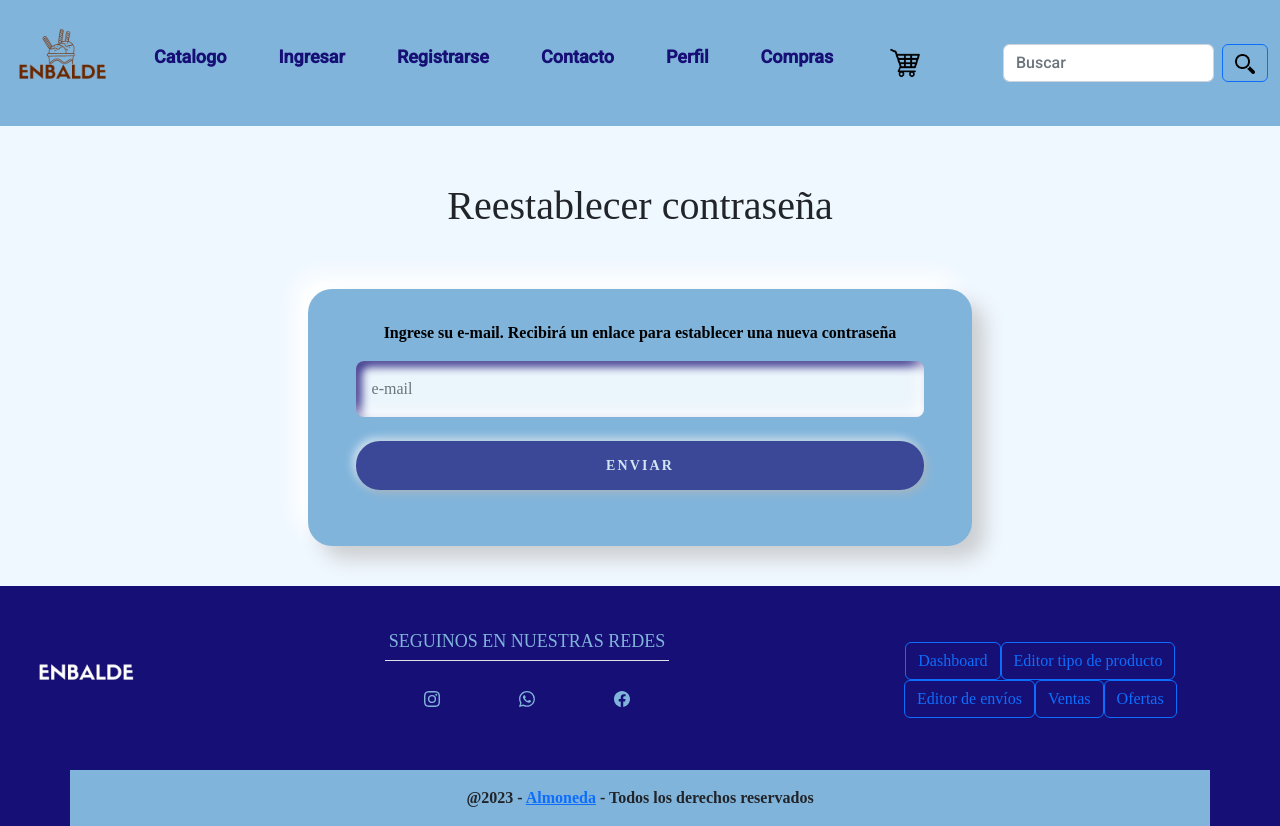
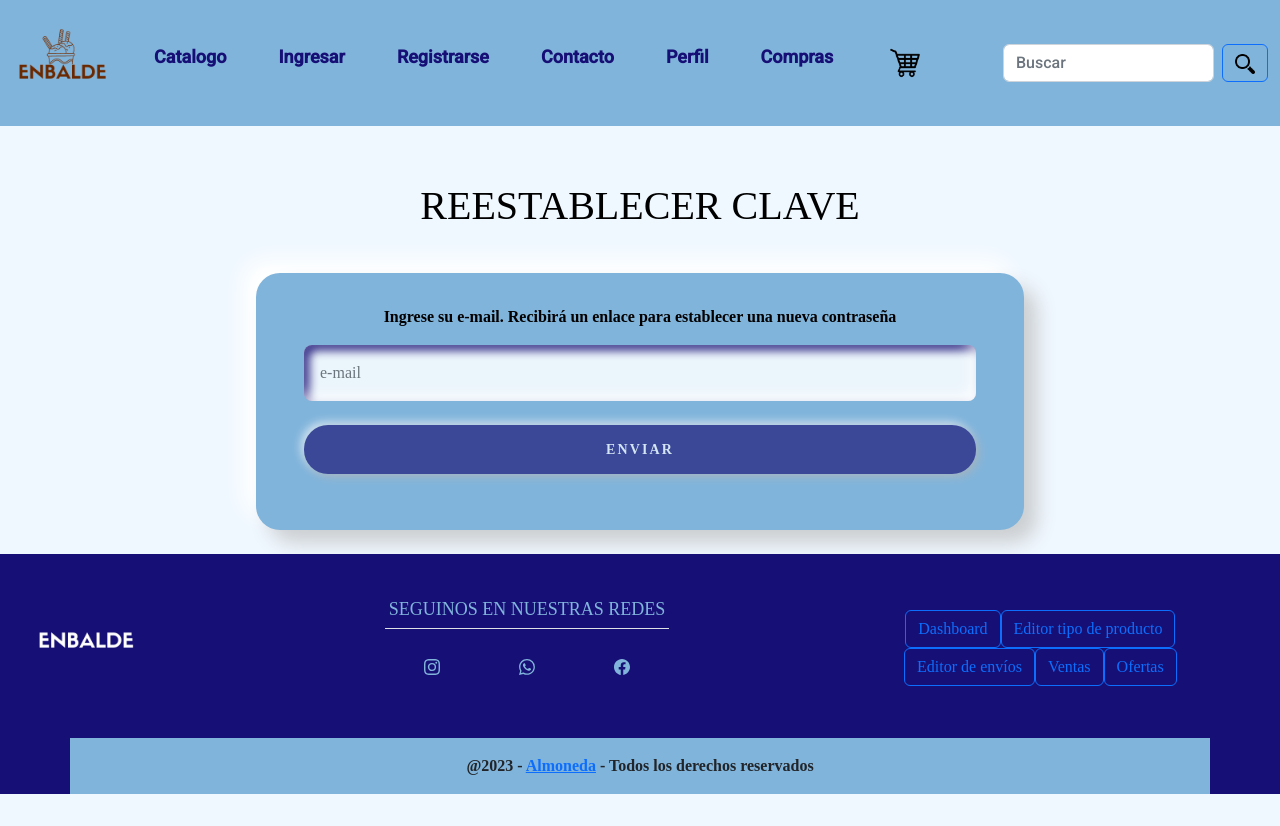
Before and after one commit to NataliaAlvarezIspc/proyecto-ispc-ecommerce, an Angular app in the folder front-end/enbalde/: page /restablecer in a window 1280 px wide. After the commit the page ends 800 px from the top, so only its background shows below. Built offline with nearby package versions, Linux system fonts and the light colour scheme.

Commit message:
consolidar titulo para reestablecer

```diff
--- a/front-end/enbalde/src/app/pages/restablecer/restablecer.component.html
+++ b/front-end/enbalde/src/app/pages/restablecer/restablecer.component.html
@@ -1,12 +1,12 @@
 <div class="col-md-12 mt-auto pb-4">
     <div class="container mt-5 p-2">
         <div class="text-center">
-            <h1 class="text-blue">Reestablecer contraseña</h1>
+            <h1 class="text-black">REESTABLECER CLAVE</h1>
         </div>
     </div>
 </div>
 
-<div class="container p-3">
+<div class="login">
     <section class="seccion-form">
         <form [formGroup]="restablecerForm" class="form-restablecer" (ngSubmit)="onSubmit(restablecerForm.value)">
             <p>Ingrese su e-mail. Recibirá un enlace para establecer una nueva contraseña</p>
```
